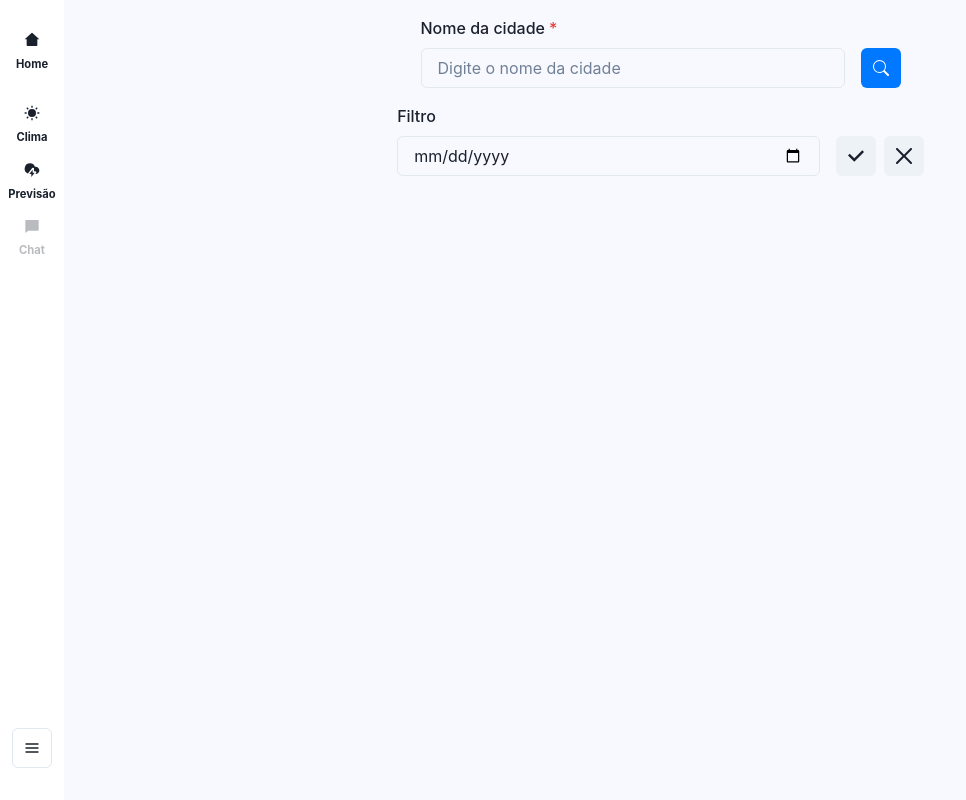
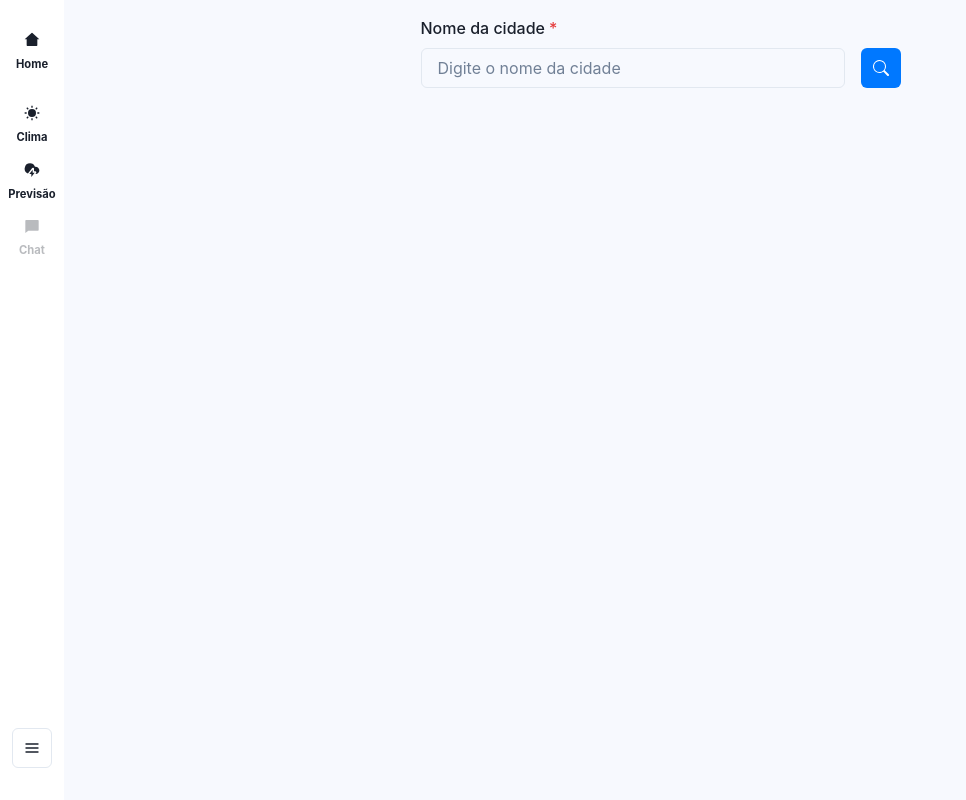
Before and after one commit to ICEI-PUC-Minas-PPLES-TI/plf-es-2023-1-ti5-5104100-race-engineering, a Next.js app in the folder codigo/web/race-engineering/: page /weather-previsao in a window 1280 px wide. Shown: the whole page, without its empty margins (0-966 px from the left). Built offline with nearby package versions, Linux system fonts and the light colour scheme.

Commit message:
Exibicao do filtro apenas ao pesquisar e novas tratativas de erros

```diff
--- a/codigo/web/race-engineering/src/pages/weather-previsao/index.tsx
+++ b/codigo/web/race-engineering/src/pages/weather-previsao/index.tsx
@@ -57,18 +57,23 @@ export default function Home() {
   const [weather, setWeather] = useState<Props["data"] | null>(null);
   const [originalWeather, setOriginalWeather] = useState<Props["data"] | null>(null);
   const { register, handleSubmit } = useForm<Params>();
+  const [showFilter, setShowFilter] = useState(false);
+  const [searchSuccess, setSearchSuccess] = useState(false);
 
   const onSubmit = handleSubmit((data, event) => {
     const url = `https://api.openweathermap.org/data/2.5/forecast?q=${data.city}&appid=${process.env.NEXT_PUBLIC_WEATHER_KEY}${data.date ? `&dt=${new Date(data.date).getTime() / 1000}` : ''}`;
     setCity(data.city);
     setDate(data.date);
+    setShowFilter(true);
     axios
       .get(url)
       .then((response) => {
         const { data } = response;
         event?.target?.reset();
         setWeather(data);
-        setOriginalWeather(data); // salvar uma cópia dos dados originais
+        setOriginalWeather(data);
+        setShowFilter(true); // exibe o filtro apenas se a pesquisa for bem-sucedida
+        setSearchSuccess(true); // define que a pesquisa foi bem-sucedida
       })
       .catch((error) => {
         console.log(error);
@@ -80,7 +85,6 @@ export default function Home() {
             errorMessage = `Erro na chamada da API: ${error.response.status} - ${error.response.data.message}`;
           }
         }
-        // exibe uma mensagem de erro para o usuário utilizando o react-toastify
         toast.error(errorMessage, {
           position: "top-right",
           autoClose: 5000,
@@ -90,6 +94,7 @@ export default function Home() {
           draggable: true,
           progress: undefined,
         });
+        setSearchSuccess(false); // define que a pesquisa não foi bem-sucedida
       });
   });
 
@@ -121,7 +126,7 @@ export default function Home() {
         <title>{city ? `Clima - ${city}` : 'Clima'}</title>
       </Head>
 
-      <Box height="100vh" width="100%"  padding="0 6%">
+      <Box height="100vh" width="100%" padding="0 12%">
         <Box
           height="100%"
           width="100%"
@@ -132,7 +137,6 @@ export default function Home() {
           <Box w="2vw" className="sidebar-container" style={{ position: "fixed", top: 0, left: 0, bottom: 0 }}>
             <Sidebar />
           </Box>
-
 
           <Box w="98vw" height="100vh">
             <Box
@@ -165,6 +169,9 @@ export default function Home() {
               </FormControl>
 
 
+
+              {/* exibe o filtro somente se a cidade foi pesquisada */}
+              {searchSuccess && showFilter && (
                 <FormControl dir="row" w="50%">
                   <FormLabel>Filtro</FormLabel>
                   <InputGroup>
@@ -188,8 +195,9 @@ export default function Home() {
                     />
                   </InputGroup>
                 </FormControl>
+              )}
 
-              {weather && (
+              {searchSuccess && weather && (
                 <Box mt={10}>
                   <Text fontSize="3xl" fontWeight="bold" mb={4}>
                     Previsão do tempo {city.split(' ').map((word, index) => {
@@ -210,6 +218,7 @@ export default function Home() {
                         p={4}
                         textAlign="center"
                         bg="white"
+                        width="17%"
                       >
                         <Text>{new Date(item.dt_txt).toLocaleString("pt-BR", { timeZone: "America/Sao_Paulo" })}</Text>
                         <Text>{(item.main.temp - 273.15).toFixed(1)}°C</Text>
```
Lines whose indentation alone changed are shown as unchanged.
